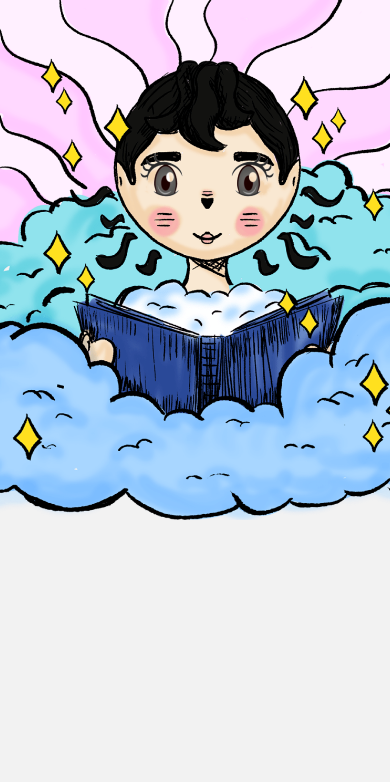
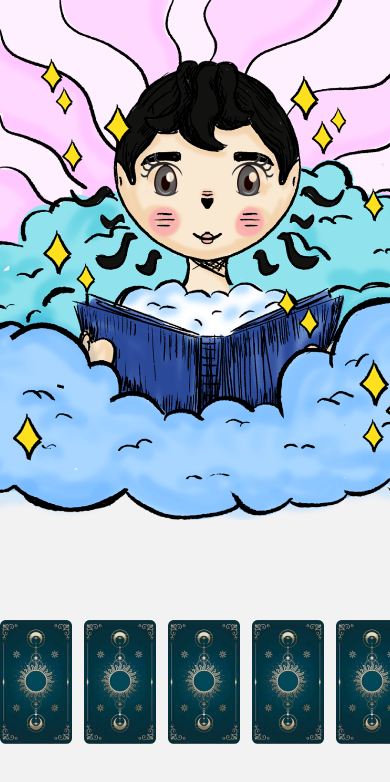
Before and after one commit to minhtechie/react-native-animations, a React Native app: screen /Tarot in a window 390 px wide. Shown: the top 782 px of the page. Built offline with nearby package versions, Linux system fonts and the light colour scheme.

Commit message:
add view tarot card in project

```diff
--- a/src/animations/Tarot/Tarot.tsx
+++ b/src/animations/Tarot/Tarot.tsx
@@ -1,9 +1,18 @@
-import {View, Image, Dimensions, StatusBar, StyleSheet} from 'react-native';
-import React from 'react';
+import {
+  View,
+  Image,
+  Dimensions,
+  StatusBar,
+  StyleSheet,
+  Animated,
+} from 'react-native';
+import React, {useRef} from 'react';
 import {tarotData} from '../../data/tarotData';
+import {FlatList} from 'react-native-gesture-handler';
 const {width} = Dimensions.get('window');
 
 const Tarot = () => {
+  const scrollX = useRef(new Animated.Value(0)).current;
   return (
     <View style={styles.container}>
       <StatusBar hidden />
@@ -17,6 +26,35 @@ const Tarot = () => {
           style={styles.imageEyes}
         />
       </View>
+      <FlatList
+        contentContainerStyle={styles.scrollViewTarot}
+        horizontal
+        showsHorizontalScrollIndicator={false}
+        data={tarotData}
+        keyExtractor={item => item.id}
+        onScroll={Animated.event(
+          [
+            {
+              nativeEvent: {
+                contentOffset: {
+                  x: scrollX,
+                },
+              },
+            },
+          ],
+          {
+            useNativeDriver: false,
+          },
+        )}
+        scrollEventThrottle={16}
+        renderItem={({item}) => {
+          return (
+            <View style={styles.tarotCard}>
+              <Image source={item.image} style={styles.tarotItemImage} />
+            </View>
+          );
+        }}
+      />
     </View>
   );
 };
@@ -36,5 +74,15 @@ const styles = StyleSheet.create({
     left: 135,
     top: 150,
   },
+  scrollViewTarot: {
+    marginTop: 100,
+  },
+  tarotCard: {
+    marginRight: 12,
+  },
+  tarotItemImage: {
+    height: 124,
+    width: 72,
+  },
 });
 export default Tarot;
--- a/src/data/tarotData.ts
+++ b/src/data/tarotData.ts
@@ -1,46 +1,46 @@
 export const tarotData = [
     {
       id: '0',
-      image: require('../../assets/images/tarot/tarotCard.png'),
+      image: require('../assets/images/tarot/tarotCard.png'),
     },
     {
       id: '1',
-      image: require('../../assets/images/tarot/tarotCard.png'),
+      image: require('../assets/images/tarot/tarotCard.png'),
     },
     {
       id: '2',
-      image: require('../../assets/images/tarot/tarotCard.png'),
+      image: require('../assets/images/tarot/tarotCard.png'),
     },
     {
       id: '3',
-      image: require('../../assets/images/tarot/tarotCard.png'),
+      image: require('../assets/images/tarot/tarotCard.png'),
     },
     {
       id: '4',
-      image: require('../../assets/images/tarot/tarotCard.png'),
+      image: require('../assets/images/tarot/tarotCard.png'),
     },
     {
       id: '5',
-      image: require('../../assets/images/tarot/tarotCard.png'),
+      image: require('../assets/images/tarot/tarotCard.png'),
     },
     {
       id: '6',
-      image: require('../../assets/images/tarot/tarotCard.png'),
+      image: require('../assets/images/tarot/tarotCard.png'),
     },
     {
       id: '7',
-      image: require('../../assets/images/tarot/tarotCard.png'),
+      image: require('../assets/images/tarot/tarotCard.png'),
     },
     {
       id: '8',
-      image: require('../../assets/images/tarot/tarotCard.png'),
+      image: require('../assets/images/tarot/tarotCard.png'),
     },
     {
       id: '9',
-      image: require('../../assets/images/tarot/tarotCard.png'),
+      image: require('../assets/images/tarot/tarotCard.png'),
     },
     {
       id: '10',
-      image: require('../../assets/images/tarot/tarotCard.png'),
+      image: require('../assets/images/tarot/tarotCard.png'),
     },
   ];
```
